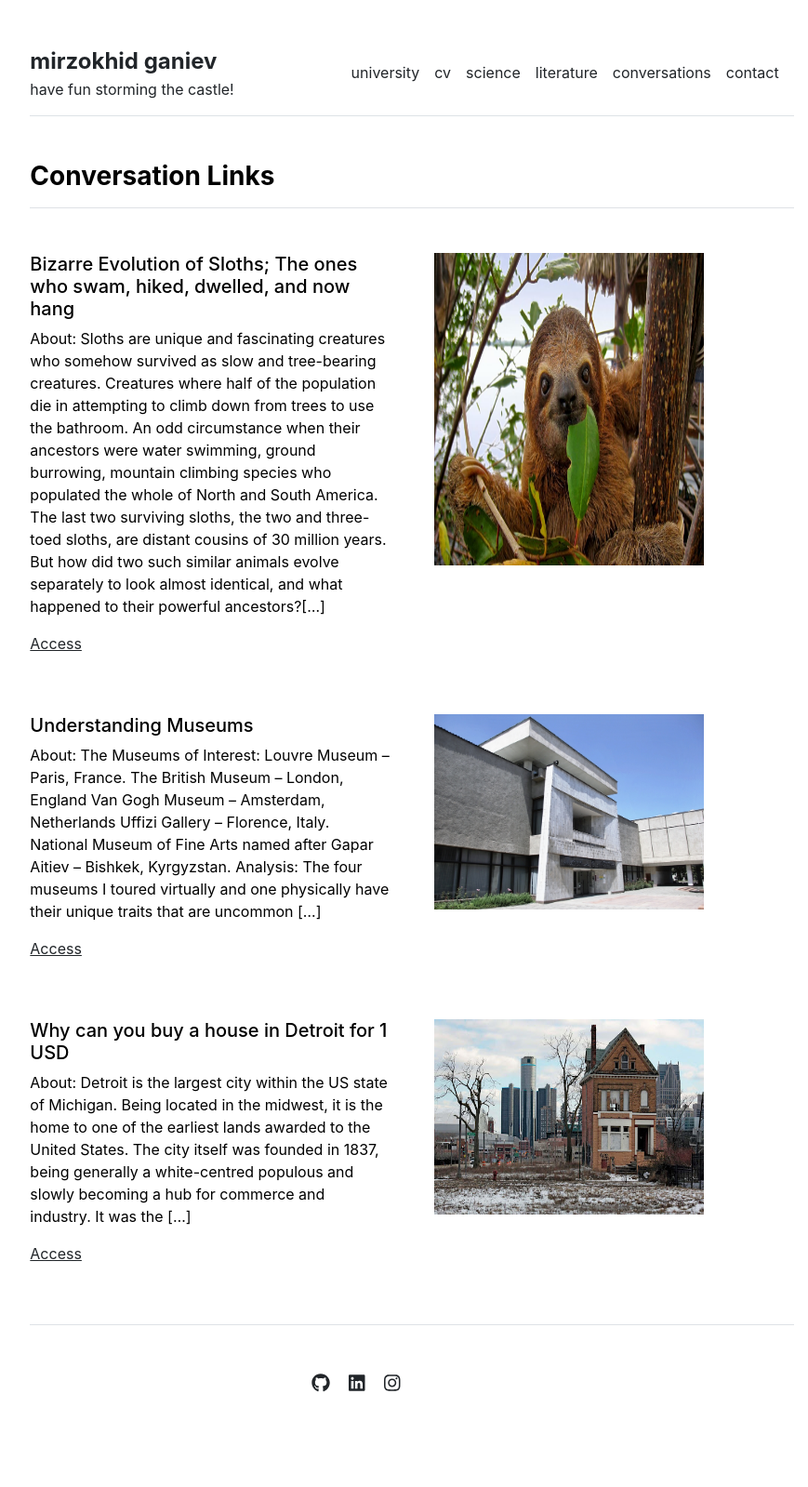
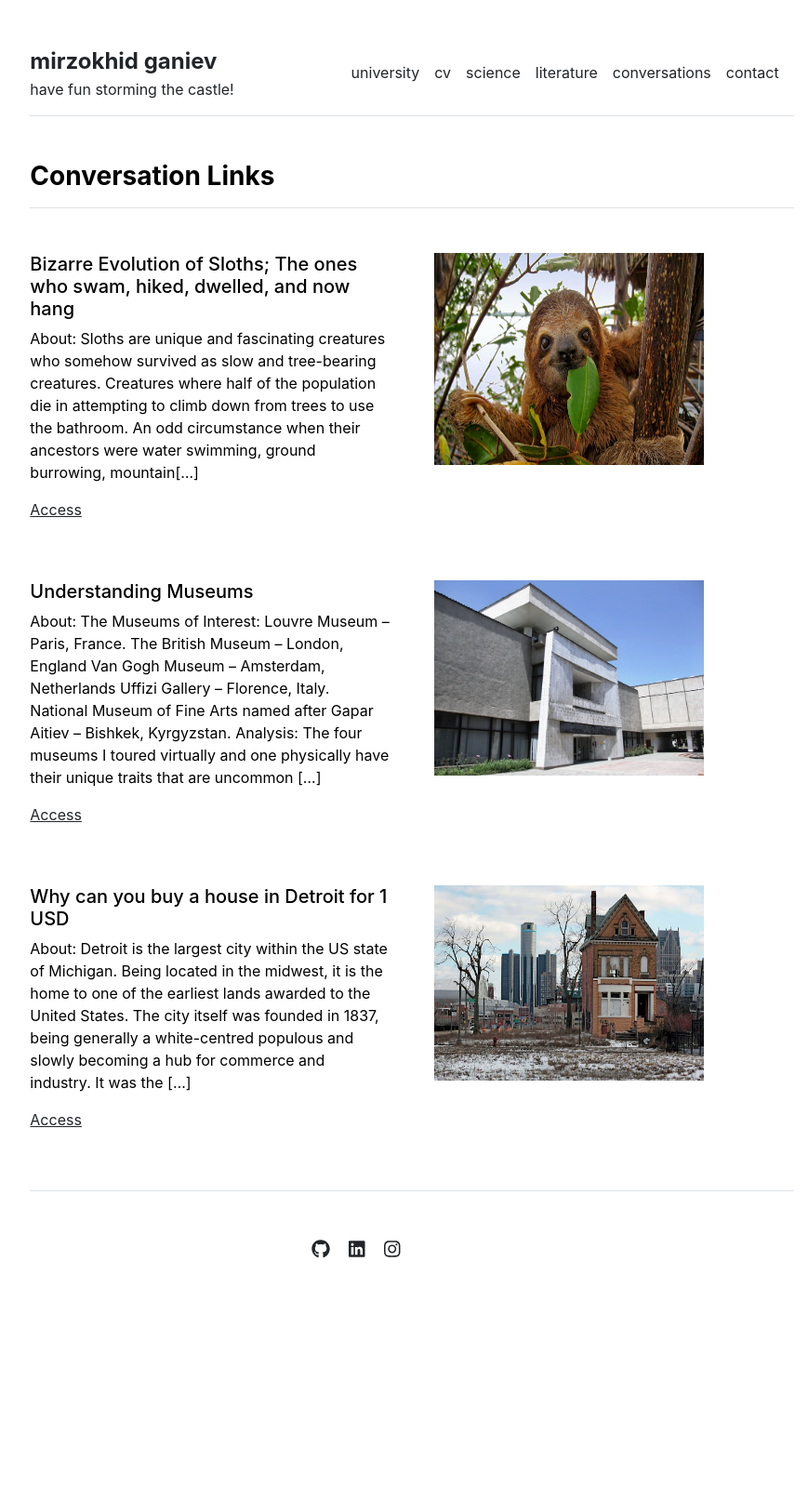
Before and after one commit to Mirzokhid/mirzokhid.github.io, a Jekyll site: the page built from conversations.md, in a window 1280 px wide. Shown: the whole page at 93% size, without its empty margins (197-1066 px from the left). Built offline with Jekyll 4.4.1, drawn with Linux system fonts in a browser that asks for light colours; after the commit the page ends 1455 px from its top, so only the background shows below that.

Commit message:
Update settings.yml

```diff
--- a/_data/settings.yml
+++ b/_data/settings.yml
@@ -37,7 +37,7 @@ science:
 - {name: 'Laboratory Reports (Labs)', image: 'lab_image', description: 'I really like data, analysis and over indulging in graphs and plots. Which is why I usually am very proud of my labs as I put in a lot of work and pride in them. You can explore my recent collection of lab work here, hope you enjoy!' , url: 'labs' }
 
 conversations:
-- {name: 'Bizarre Evolution of Sloths; The ones who swam, hiked, dwelled, and now hang', image: 'convo_3/image_1', description: 'Sloths are unique and fascinating creatures who somehow survived as slow and tree-bearing creatures. Creatures where half of the population die in attempting to climb down from trees to use the bathroom. An odd circumstance when their ancestors were water swimming, ground burrowing, mountain climbing species who populated the whole of North and South America. The last two surviving sloths, the two and three-toed sloths, are distant cousins of 30 million years. But how did two such similar animals evolve separately to look almost identical, and what happened to their powerful ancestors?[…]', url: 'convo_3'}
+- {name: 'Bizarre Evolution of Sloths; The ones who swam, hiked, dwelled, and now hang', image: 'convo_3/image_1', description: 'Sloths are unique and fascinating creatures who somehow survived as slow and tree-bearing creatures. Creatures where half of the population die in attempting to climb down from trees to use the bathroom. An odd circumstance when their ancestors were water swimming, ground burrowing, mountain[…]', url: 'convo_3'}
 - {name: 'Understanding Museums', image: 'convo_2/image_1', description: 'The Museums of Interest: Louvre Museum – Paris, France. The British Museum – London, England Van Gogh Museum – Amsterdam, Netherlands Uffizi Gallery – Florence, Italy. National Museum of Fine Arts named after Gapar Aitiev – Bishkek, Kyrgyzstan. Analysis: The four museums I toured virtually and one physically have their unique traits that are uncommon […]', url: 'convo_2'}
 - {name: 'Why can you buy a house in Detroit for 1 USD', image: 'convo_1/image_1', description: 'Detroit is the largest city within the US state of Michigan. Being located in the midwest, it is the home to one of the earliest lands awarded to the United States. The city itself was founded in 1837, being generally a white-centred populous and slowly becoming a hub for commerce and industry. It was the […]', url: 'convo_1'}
 
```
